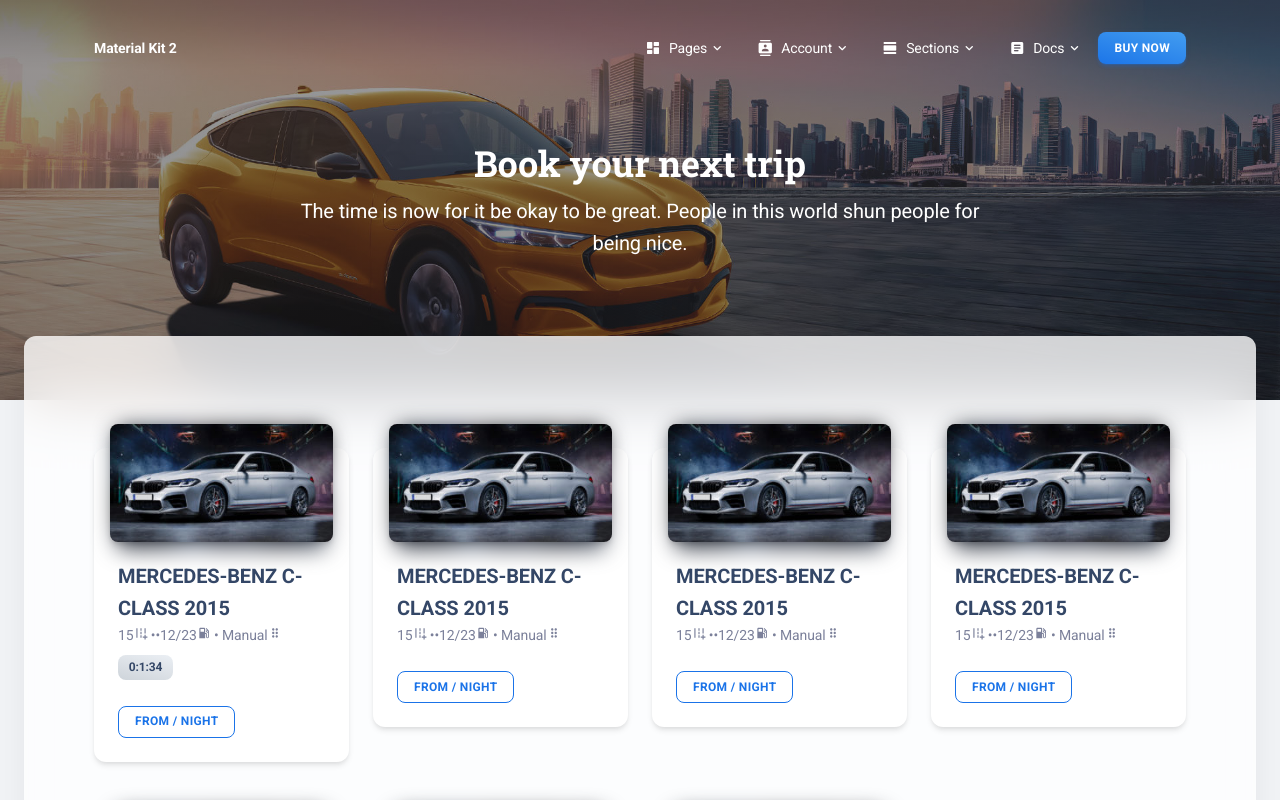
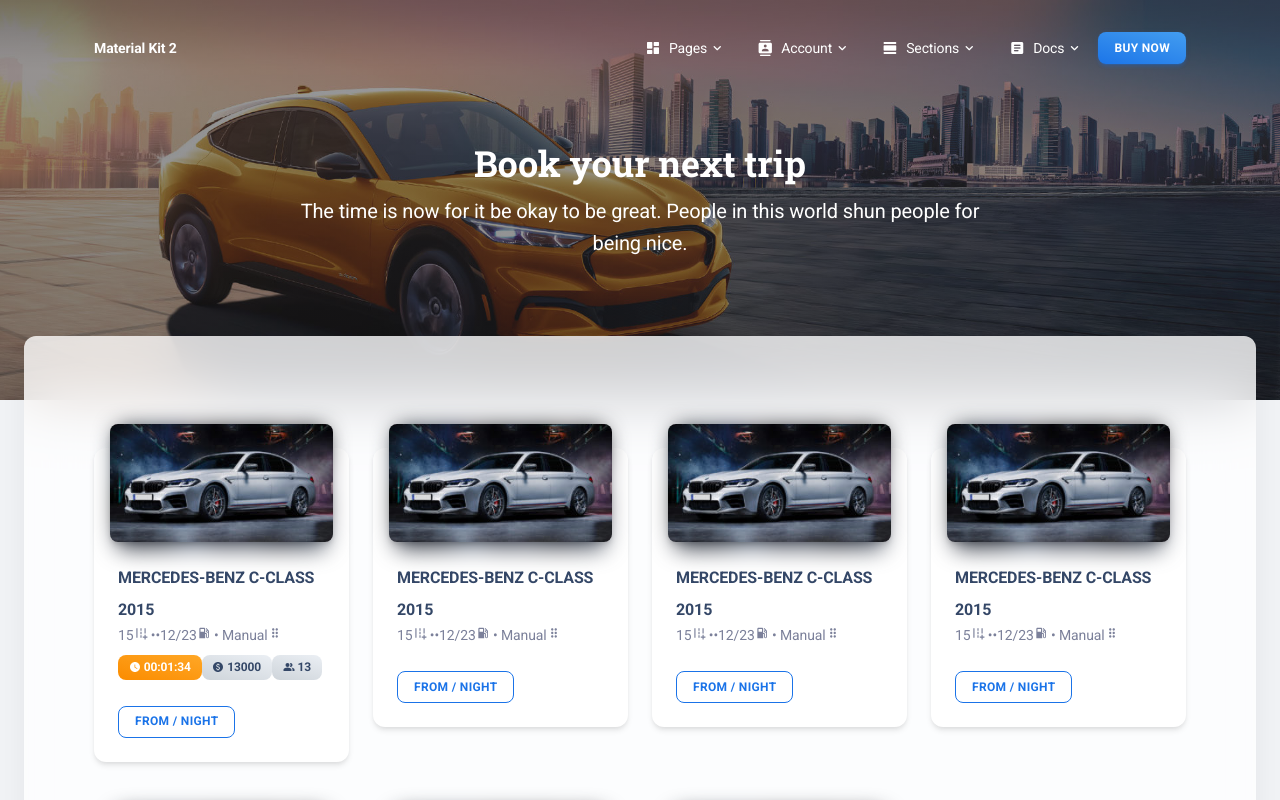
Before and after one commit to CrazyPassion218/Car_Auction_MERN, a React (Create React App) app in the folder client/: page /pages/landing-pages/rental in a window 1280 px wide. Shown: the top 800 px of the page. Built offline with nearby package versions, Linux system fonts and the light colour scheme.

Commit message:
update auction card: timer & counters

```diff
--- a/client/src/components/VehicleCards/VehicleAuctionCard/AuctionCountdown.js
+++ b/client/src/components/VehicleCards/VehicleAuctionCard/AuctionCountdown.js
@@ -2,10 +2,13 @@
 import Countdown from "react-countdown";
 import PropTypes from "prop-types";
 import MKBadge from "components/MKBadge";
+import WatchLaterIcon from '@mui/icons-material/WatchLater';
 
 // Random component
 const Completionist = () =>
-  <MKBadge badgeContent="Completed" color="success" container />;
+  <MKBadge badgeContent={<>
+    <WatchLaterIcon />&nbsp;Closed
+  </>} color="success" container />;
 
 // Renderer callback with condition
 const renderer = ({ hours, minutes, seconds, completed }) => {
@@ -13,11 +16,11 @@
     // Render a complete state
     return <Completionist />;
   }
-  const time = <>{hours}:{minutes}:{seconds}</>
+  const time = <><WatchLaterIcon />&nbsp;{String(hours).padStart(2, "0")}:{String(minutes).padStart(2, "0")}:{String(seconds).padStart(2, "0")}</>
   let color;
   if(hours * 1 === 0 && minutes * 1 === 0)
     color = 'error';
-  else color = 'light';
+  else color = 'warning';
 
     // Render a countdown
     return (
--- a/client/src/components/VehicleCards/VehicleAuctionCard/index.js
+++ b/client/src/components/VehicleCards/VehicleAuctionCard/index.js
@@ -1,14 +1,27 @@
 import PropTypes from "prop-types";
+import PaidIcon from '@mui/icons-material/Paid';
+import PeopleAltIcon from '@mui/icons-material/PeopleAlt';
 import VehicleCard from "../VehicleCard";
 import AuctionCountdown from "./AuctionCountdown";
+import MKBadge from "../../MKBadge";
 
 function VehicleAuctionCard({ image, title, timeData, topBidPrice, allBidCount, vehicleInfo, action }){
 	const { timeStart, timeDuration } = timeData;
 	const timeEnd = timeStart + timeDuration;
+	const description = <>
+		<AuctionCountdown timeEnd={timeEnd}/>
+		<MKBadge badgeContent={<><PaidIcon />&nbsp;{topBidPrice}</>} color="light" container />
+		<MKBadge badgeContent={<><PeopleAltIcon />&nbsp;{allBidCount}</>} color="light" container />
+	</>;
 
-	const description = <AuctionCountdown timeEnd={timeEnd}/>;
 	return (
-		<VehicleCard image={image} title={title} description={description} timeData={timeData} vehicleInfo={vehicleInfo} action={action} />
+		<VehicleCard
+			image={image}
+			title={title}
+			description={description}
+			timeData={timeData}
+			vehicleInfo={vehicleInfo}
+			action={action} />
 	);
 }
 
--- a/client/src/components/VehicleCards/VehicleCard/index.js
+++ b/client/src/components/VehicleCards/VehicleCard/index.js
@@ -66,7 +66,7 @@
         />
       </MKBox>
       <MKBox p={3} mt={-2}>
-        <MKTypography display="inline" variant="h5" fontWeight="bold">
+        <MKTypography display="inline" variant="h6" fontWeight="bold">
           {title}
         </MKTypography>
         <MKTypography display="block" variant="button" color="text" fontWeight="regular" mb={0.75}>
```
